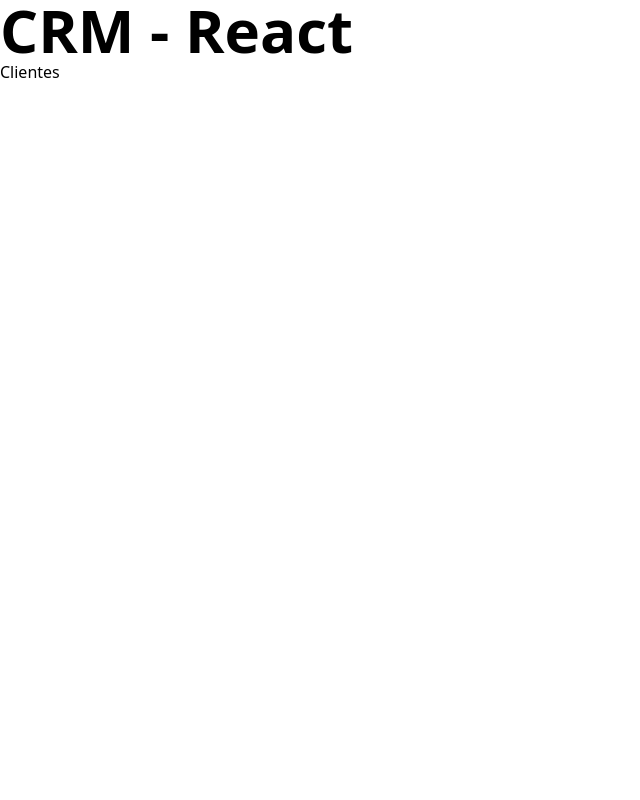
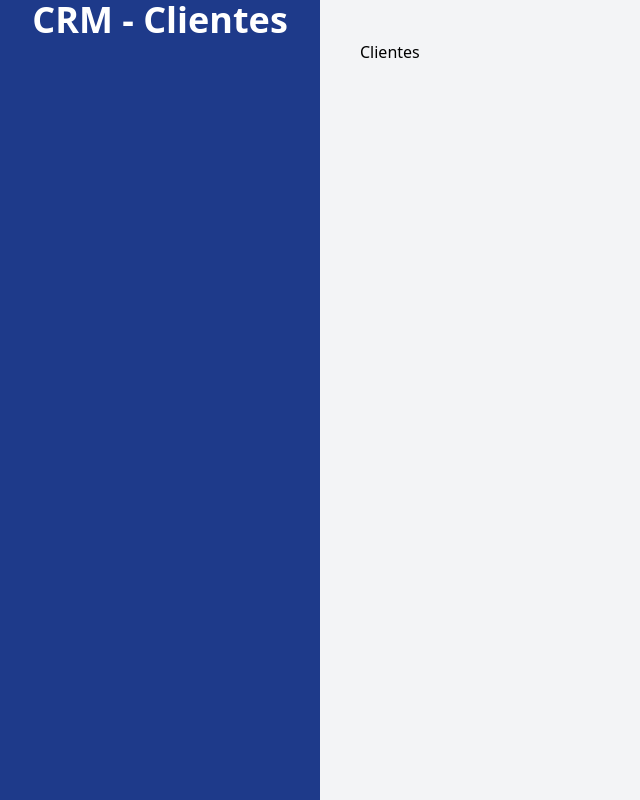
Before and after one commit to arosteguimaranto/Administrador-De-Clientes, a React (Vite) app: page / in a window 1280 px wide. Shown: the whole page, without its empty margins (0-640 px from the left). Built offline with nearby package versions, Linux system fonts and the light colour scheme.

Commit message:
Creando el Layout Principal raw

```diff
--- a/index.html
+++ b/index.html
@@ -4,9 +4,9 @@
     <meta charset="UTF-8" />
     <link rel="icon" type="image/svg+xml" href="/vite.svg" />
     <meta name="viewport" content="width=device-width, initial-scale=1.0" />
-    <title>Vite + React</title>
+    <title>CRM - React Router DOM - Vite - Tailwind  CSS</title>
   </head>
-  <body>
+  <body class="min-h-screen bg-gray-100">
     <div id="root"></div>
     <script type="module" src="/src/main.jsx"></script>
   </body>
--- a/src/components/Layout.jsx
+++ b/src/components/Layout.jsx
@@ -1,11 +1,16 @@
-import {Outlet} from 'react-router-dom'
+import { Outlet } from 'react-router-dom'
 
 export const Layout = () => {
-  return (
-    <div>
-    <h1 className='text-6xl font-bold'> CRM - React </h1>
+    return (
+        <div className="md:flex md:min-h-screen">
+            <aside className="md:w-1/4 bg-blue-900 px-5 py-10:">
+                <h2 className="text-4xl font-black text-center text-white"> CRM - Clientes</h2>
+            </aside>
+            <main className="md:w-3/4 p-10 md:h-screen overflow-scroll">
 
-    <Outlet/>
-    </div>
-  )
+                <Outlet />
+            </main>
+
+        </div>
+    )
 }
--- a/src/pages/NuevoCliente.jsx
+++ b/src/pages/NuevoCliente.jsx
@@ -1,4 +1,4 @@
-import React from 'react'
+
 
 export const NuevoCliente = () => {
   return (
--- a/tailwind.config.cjs
+++ b/tailwind.config.cjs
@@ -2,7 +2,7 @@
 module.exports = {
   content: [
     './index.html',
-    './src/**/*.{js,ts,jsx,tsx}'
+    "./src/**/*.{js,jsx,ts,tsx}"
   ],
   theme: {
     extend: {},
```
Also changed, not shown: src/main.jsx (+4 -3 lines).
